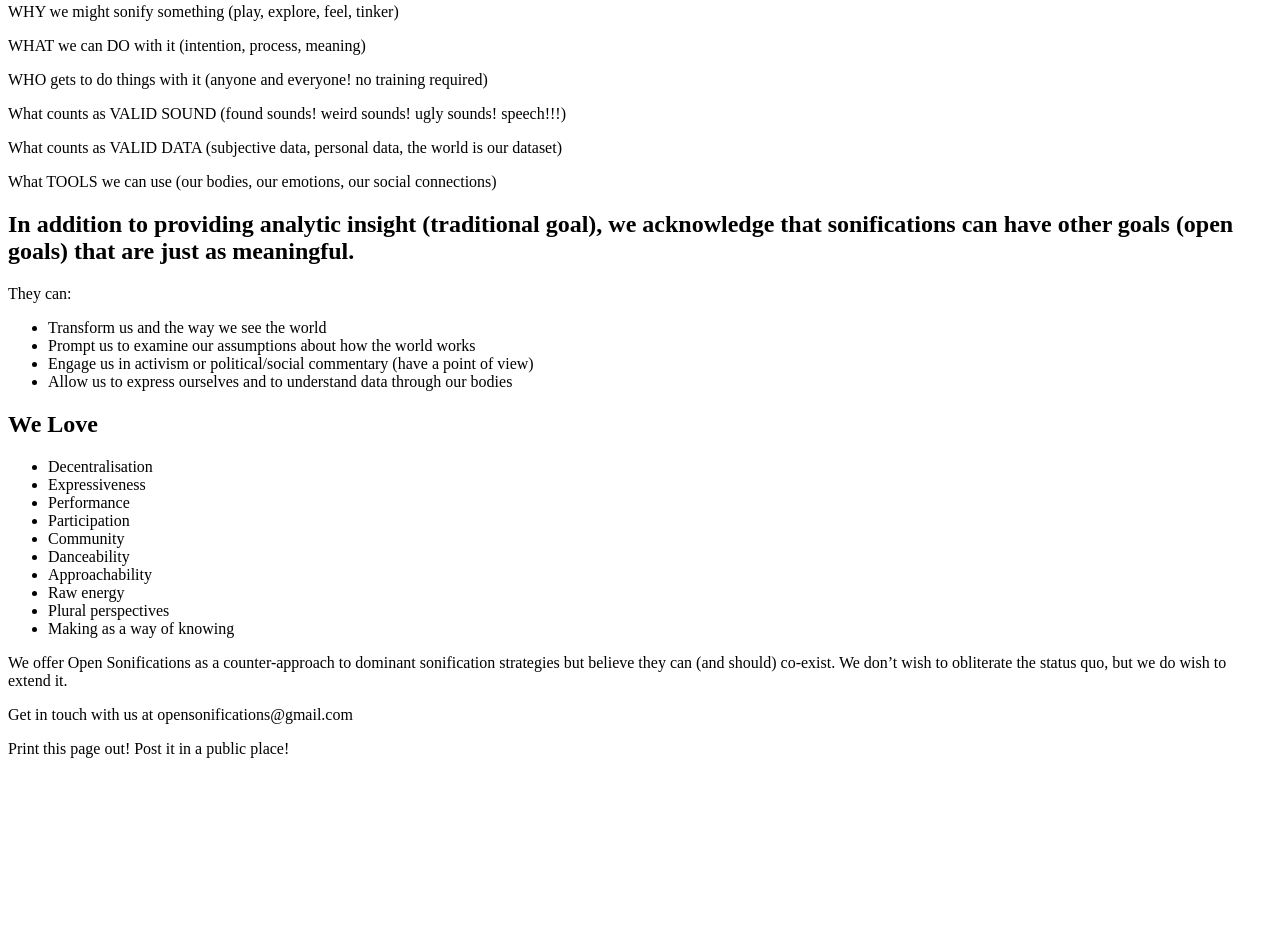
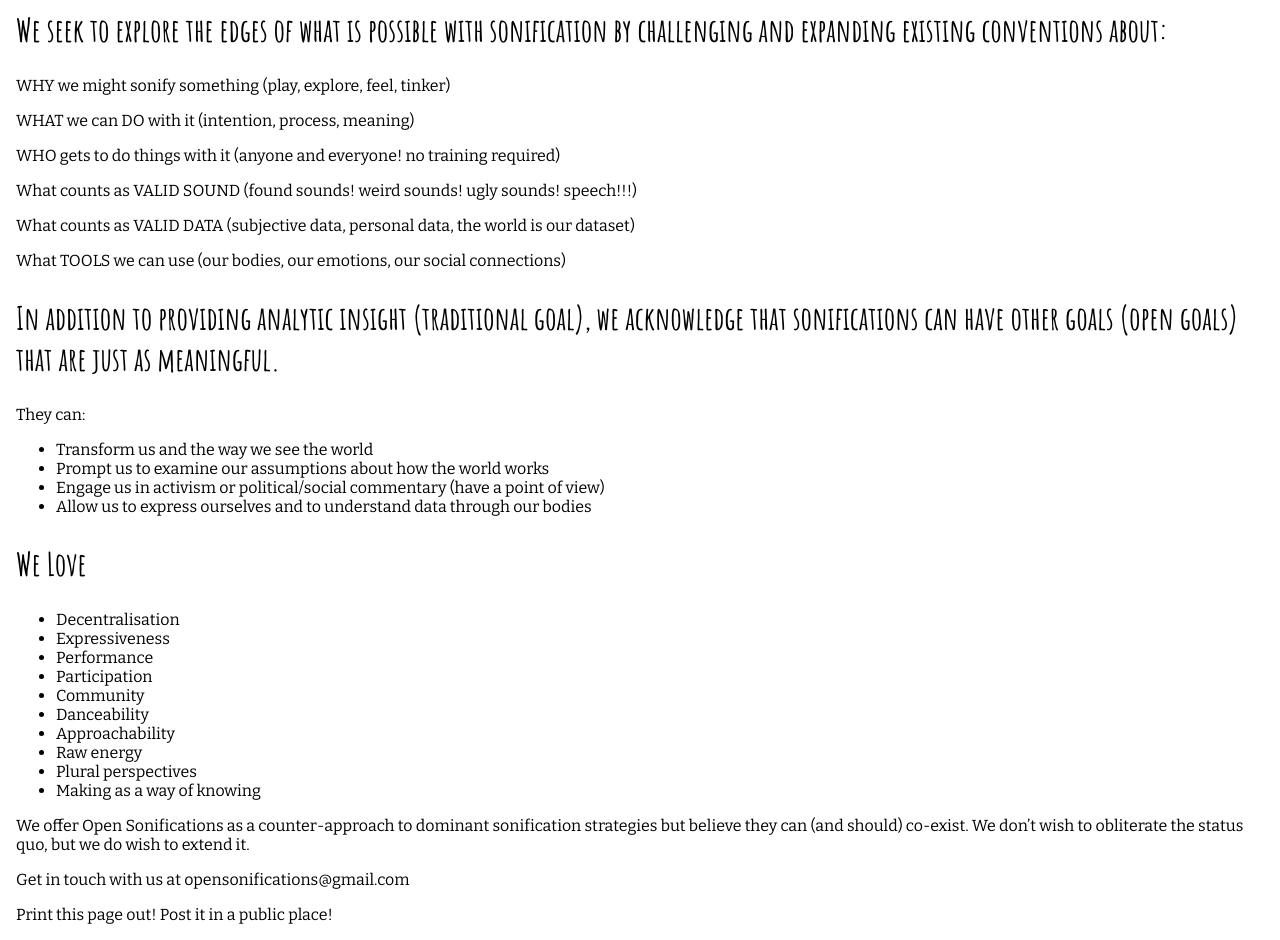
Before and after one commit to duncangeere/opensonificationssite, a plain HTML site: page manifesto.html in a window 1280 px wide. Shown: the part 301-1241 px from the top of the page. Before the commit the page ends 1075 px from the top, so only its background shows below. Drawn offline with nearby package versions, Linux system fonts and the light colour scheme.

Commit message:
Better manifesto HTML

```diff
--- a/manifesto.html
+++ b/manifesto.html
@@ -1,40 +1,74 @@
+<!DOCTYPE html>
+<html>
+    <head>
+        <title>The Open Sonifications Manifesto</title>
+        <link rel="icon" href="favicon.png" type="image/x-icon" />
+        <meta name="viewport" content="width=device-width, initial-scale=1.0" />
+        <meta property="og:title" content="Open Sonifications" />
+        <meta
+            property="og:description"
+            content="This is a manifesto in search of many sonifications. We invite you to use it as a map to explore the varied worlds of data + sound." />
+        <meta property="og:url" content="https://opensonifications.net" />
+        <meta property="og:image" content="https://opensonifications.net/og.png" />
+        <link rel="preconnect" href="https://fonts.googleapis.com" />
+        <link rel="preconnect" href="https://fonts.gstatic.com" crossorigin />
+        <link
+            href="https://fonts.googleapis.com/css2?family=Bitter:ital,wght@0,100..900;1,100..900&display=swap"
+            rel="stylesheet" />
+        <link
+            href="https://fonts.googleapis.com/css2?family=Amatic+SC:wght@400;700&family=Bitter:ital,wght@0,100..900;1,100..900&display=swap"
+            rel="stylesheet" />
+
+        <link rel="stylesheet" href="style.css" />
+    </head>
+    <body style="margin: 16px">
         <h1>The Open Sonifications Manifesto</h1>
         <p>
-    This is a manifesto in search of many sonifications. We invite you to use it as a map
-    to explore the varied worlds of data + sound.
+            This is a manifesto in search of many sonifications. We invite you to use it
+            as a map to explore the varied worlds of data + sound.
         </p>
         <h2>Core Ideas</h2>
         <p>Sonification is not one thing, it is a diversity of things.</p>
         <p>
-    We embrace and encourage curious approaches to exploring the world through data +
-    sound.
+            We embrace and encourage curious approaches to exploring the world through
+            data + sound.
         </p>
         <p>
-    The act of making a sonification is just as, if not more, important than the final
-    outcome.
+            The act of making a sonification is just as, if not more, important than the
+            final outcome.
         </p>
         <h2>
-    We seek to explore the edges of what is possible with sonification by challenging and
-    expanding existing conventions about:
+            We seek to explore the edges of what is possible with sonification by
+            challenging and expanding existing conventions about:
         </h2>
         <p>WHY we might sonify something (play, explore, feel, tinker)</p>
         <p>WHAT we can DO with it (intention, process, meaning)</p>
         <p>WHO gets to do things with it (anyone and everyone! no training required)</p>
-<p>What counts as VALID SOUND (found sounds! weird sounds! ugly sounds! speech!!!)</p>
         <p>
-    What counts as VALID DATA (subjective data, personal data, the world is our dataset)
+            What counts as VALID SOUND (found sounds! weird sounds! ugly sounds!
+            speech!!!)
+        </p>
+        <p>
+            What counts as VALID DATA (subjective data, personal data, the world is our
+            dataset)
         </p>
         <p>What TOOLS we can use (our bodies, our emotions, our social connections)</p>
         <h2>
-    In addition to providing analytic insight (traditional goal), we acknowledge that
-    sonifications can have other goals (open goals) that are just as meaningful.
+            In addition to providing analytic insight (traditional goal), we acknowledge
+            that sonifications can have other goals (open goals) that are just as
+            meaningful.
         </h2>
         <p>They can:</p>
         <ul>
             <li>Transform us and the way we see the world</li>
             <li>Prompt us to examine our assumptions about how the world works</li>
-    <li>Engage us in activism or political/social commentary (have a point of view)</li>
-    <li>Allow us to express ourselves and to understand data through our bodies</li>
+            <li>
+                Engage us in activism or political/social commentary (have a point of
+                view)
+            </li>
+            <li>
+                Allow us to express ourselves and to understand data through our bodies
+            </li>
         </ul>
         <h2>We Love</h2>
         <ul>
@@ -50,9 +84,14 @@
             <li>Making as a way of knowing</li>
         </ul>
         <p>
-    We offer Open Sonifications as a counter-approach to dominant sonification strategies
-    but believe they can (and should) co-exist. We don’t wish to obliterate the status
-    quo, but we do wish to extend it.
+            We offer Open Sonifications as a counter-approach to dominant sonification
+            strategies but believe they can (and should) co-exist. We don’t wish to
+            obliterate the status quo, but we do wish to extend it.
         </p>
-<p>Get in touch with us at opensonifications@gmail.com</p>
+        <p>
+            Get in touch with us at
+            <a href="mailto:opensonifications@gmail.com">opensonifications@gmail.com</a>
+        </p>
         <p>Print this page out! Post it in a public place!</p>
+    </body>
+</html>
```
Lines whose indentation alone changed are shown as unchanged.
